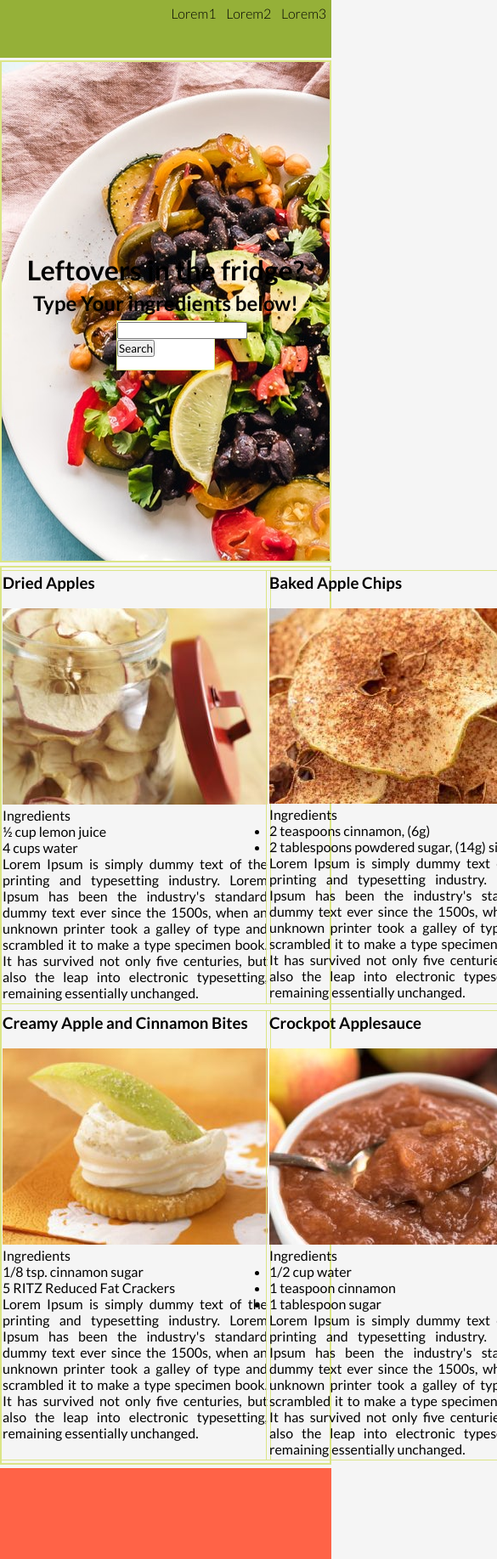
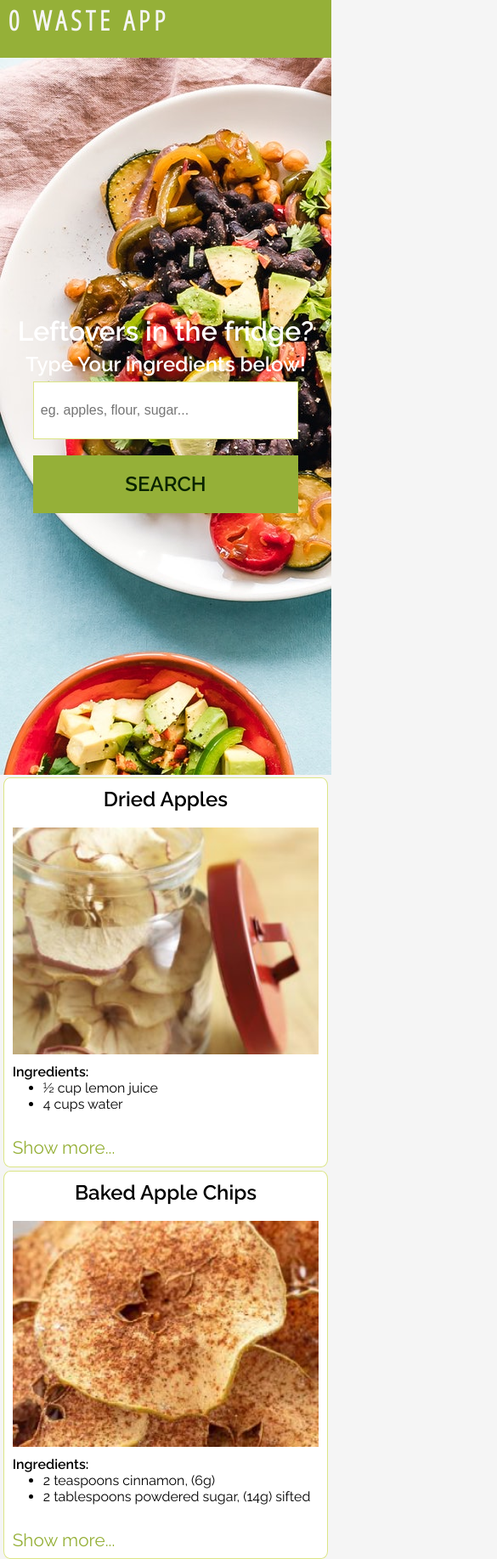
Before and after one commit to PaulinaBodio/0-WASTE-WEB-APP, a website built with webpack: page for style/index-test.html in a window 390 px wide. Shown: the top 1835 px of the page at 85% size, 585 px wide, since content can reach past the window. Built offline with nearby package versions, Linux system fonts and the light colour scheme.

Commit message:
Some style changes
Style changes: RWD added, way of displaying recipes changed, 'read more' option added.

```diff
--- a/for style/index-test.html
+++ b/for style/index-test.html
@@ -8,50 +8,48 @@
     <meta name="viewport" content="width=device-width, initial-scale=1.0">
     <meta http-equiv="X-UA-Compatible" content="ie=edge">
     <title>0 WASTE WEB APP</title>
-    <link rel="stylesheet" href="style.css">
-    <link href="https://fonts.googleapis.com/css?family=Lato:300,400,700&display=swap" rel="stylesheet">
+    <link rel="stylesheet" href="../src/css/style.css">
+    <link href="https://fonts.googleapis.com/css?family=Raleway:300,400,600&display=swap" rel="stylesheet">
+    <link href="https://fonts.googleapis.com/css?family=Open+Sans+Condensed:300&display=swap" rel="stylesheet">
+    <script src="script.js" defer></script>
+
+
     <script src="./dist/bundle.js" defer></script>
 
 </head>
 
 <body>
     <div class="container">
-        <nav>
-            <ul>
-                <li id="lorem1">Lorem1</li>
-                <li>Lorem2</li>
-                <li>Lorem3</li>
-            </ul>
-        </nav>
+        <div class= "top-bar">
+            <h2>0 WASTE APP</h2>
+        </div>
         <main>
             <h1>Leftovers in the fridge?</h1>
             <h2>Type Your ingredients below!</h2>
-            <div class="search-bar">
-                <input type="text">
-                <button id="search">Search </button>
-
-            </div>
+                <input class = "search-bar" type="text" placeholder = "eg. apples, flour, sugar...">
+                <button id="search">SEARCH</button>
         </main>
         <div class="recipes-banner">
             <div class="recipe">
                 <h3>Dried Apples</h3> <br>
                 <img src="./img-test/936707-312x231.jpg" alt="">
                 <div class="recipe-ingredients ingr-936707">
-                    <ul> Ingredients
+                    <ul> Ingredients:
 
                         <li>½ cup lemon juice</li>
                         <li>4 cups water</li>
 
                     </ul>
                 </div>
-                <div class="recipe-information 936707">Lorem Ipsum is simply dummy text of the printing and typesetting industry. Lorem Ipsum has been the industry's standard dummy text ever since the 1500s, when an unknown printer took a galley of type and scrambled it to make a type specimen book. It has survived not only five centuries, but also the leap into electronic typesetting, remaining essentially unchanged. </div>
+                <p class="show-more">Show more...</p>
+                <!--<div class = "description" class="recipe-information 936707">Lorem Ipsum is simply dummy text of the printing and typesetting industry. Lorem Ipsum has been the industry's standard dummy text ever since the 1500s, when an unknown printer took a galley of type and scrambled it to make a type specimen book. It has survived not only five centuries, but also the leap into electronic typesetting, remaining essentially unchanged. </div>-->
             </div>
 
             <div class="recipe">
                 <h3>Baked Apple Chips</h3> <br>
                 <img src="./img-test/1065724-312x231.jpg" alt="">
                 <div class="recipe-ingredients ingr-1065724">
-                    <ul> Ingredients
+                    <ul> Ingredients:
 
                         <li>2 teaspoons cinnamon, (6g)</li>
 
@@ -59,14 +57,16 @@
 
                     </ul>
                 </div>
-                <div class="recipe-information 1065724">Lorem Ipsum is simply dummy text of the printing and typesetting industry. Lorem Ipsum has been the industry's standard dummy text ever since the 1500s, when an unknown printer took a galley of type and scrambled it to make a type specimen book. It has survived not only five centuries, but also the leap into electronic typesetting, remaining essentially unchanged. </div>
+                <p class="show-more">Show more...</p>
+
+                <!--<div class = "description" class="recipe-information 1065724">Lorem Ipsum is simply dummy text of the printing and typesetting industry. Lorem Ipsum has been the industry's standard dummy text ever since the 1500s, when an unknown printer took a galley of type and scrambled it to make a type specimen book. It has survived not only five centuries, but also the leap into electronic typesetting, remaining essentially unchanged. </div>-->
             </div>
 
             <div class="recipe">
                 <h3>2 Ingredient Instant Pot Applesauce</h3> <br>
                 <img src="./img-test/933310-312x231.jpg" alt="">
                 <div class="recipe-ingredients ingr-933310">
-                    <ul> Ingredients
+                    <ul> Ingredients:
 
                         <li>Sugar if needed, up to 3 tablespoons</li>
 
@@ -74,14 +74,16 @@
 
                     </ul>
                 </div>
-                <div class="recipe-information 933310"> Lorem Ipsum is simply dummy text of the printing and typesetting industry. Lorem Ipsum has been the industry's standard dummy text ever since the 1500s, when an unknown printer took a galley of type and scrambled it to make a type specimen book. It has survived not only five centuries, but also the leap into electronic typesetting, remaining essentially unchanged.</div>
+                <p class="show-more">Show more...</p>
+
+                <!--<div class = "description" class="recipe-information 933310"> Lorem Ipsum is simply dummy text of the printing and typesetting industry. Lorem Ipsum has been the industry's standard dummy text ever since the 1500s, when an unknown printer took a galley of type and scrambled it to make a type specimen book. It has survived not only five centuries, but also the leap into electronic typesetting, remaining essentially unchanged.</div>-->
             </div>
 
             <div class="recipe">
                 <h3> Creamy Apple and Cinnamon Bites</h3> <br>
                 <img src="./img-test/273480-312x231.jpg" alt="">
                 <div class="recipe-ingredients ingr-273480">
-                    <ul> Ingredients
+                    <ul> Ingredients:
 
                         <li>1/8 tsp. cinnamon sugar</li>
 
@@ -89,14 +91,16 @@
 
                     </ul>
                 </div>
-                <div class="recipe-information 273480">Lorem Ipsum is simply dummy text of the printing and typesetting industry. Lorem Ipsum has been the industry's standard dummy text ever since the 1500s, when an unknown printer took a galley of type and scrambled it to make a type specimen book. It has survived not only five centuries, but also the leap into electronic typesetting, remaining essentially unchanged. </div>
+                <p class="show-more">Show more...</p>
+
+                <!--<div class = "description" class="recipe-information 273480">Lorem ipsum dolor sit amet consectetur adipisicing elit. Hic earum unde, quia aut non consequuntur accusantium nam. Consequatur facere consequuntur officiis commodi. Voluptatem animi quidem eos molestias placeat natus consequuntur! </div>-->
             </div>
 
             <div class="recipe">
                 <h3> Crockpot Applesauce</h3> <br>
                 <img src="./img-test/1127638-312x231.jpg" alt="">
                 <div class="recipe-ingredients ingr-1127638">
-                    <ul> Ingredients
+                    <ul> Ingredients:
 
                         <li>1/2 cup water</li>
 
@@ -106,11 +110,14 @@
 
                     </ul>
                 </div>
-                <div class="recipe-information 1127638"> Lorem Ipsum is simply dummy text of the printing and typesetting industry. Lorem Ipsum has been the industry's standard dummy text ever since the 1500s, when an unknown printer took a galley of type and scrambled it to make a type specimen book. It has survived not only five centuries, but also the leap into electronic typesetting, remaining essentially unchanged.</div>
+                <p class="show-more">Show more...</p>
+                <!--<div class = "description" class="recipe-information 1127638"> Lorem ipsum dolor sit amet consectetur adipisicing elit. Voluptatem harum perferendis illo corrupti nemo adipisci repellat? Earum veritatis culpa delectus molestiae, dicta distinctio ea blanditiis laboriosam placeat. Exercitationem, aperiam quasi?</div>-->
             </div>
+
+
         </div>
         <footer>
-
+            <p>all rights reserved</p>
         </footer>
     </div>
 
--- a/src/css/style.css
+++ b/src/css/style.css
@@ -2,19 +2,22 @@
     margin: 0;
     padding: 0;
     box-sizing: border-box;
-    font-family: 'Lato', sans-serif;
-
 }
 
 :root {
+    --dark-green: #0a2401;
     --green: #95b038;
     --lime-green: #dbe586;
-
+    --cheese-yellow: #e8a000;
+    --yellow: #ffd643;
+    --main-font: 'Raleway', sans-serif;
 }
 
 
 body {
     background-color: whitesmoke;
+    font-family: var(--main-font);
+
 }
 
 .container {
@@ -24,34 +27,32 @@ body {
 }
 
 
-nav {
+.top-bar {
     width: 100%;
     height: 8vh;
     font-weight: 300;
     background-color: var(--green);
+    font-family: 'Open Sans Condensed', sans-serif;
+    color: whitesmoke;
+    letter-spacing: 5px;
 }
 
-nav ul {
-    list-style: none;
-    display: flex;
-    justify-content: flex-end;
-}
-
-nav ul li {
-    margin: 1.5%;
+.top-bar h2 {
+    padding: .5%;
+    margin-left: 2%;
+    font-size: 2rem;
 }
 
 main {
     width: 100vw;
     height: 70vh;
-    border: 2px solid var(--lime-green);
-    margin-top: 1%;
     display: flex;
     flex-direction: column;
     align-items: center;
     justify-content: center;
     background: url('/src/img/bg.jpg') no-repeat fixed;
     background-position: cover;
+    color: var(--dark-green);
 }
 
 main h2 {
@@ -61,34 +62,93 @@ main h2 {
 .search-bar {
     width: 30%;
     height: 10%;
+    padding: 2%;
+    font-size: 1rem;
     border: 1px solid var(--lime-green);
     background-color: white;
 }
 
+#search {
+    width: 30%;
+    height: 10%;
+    margin: 1%;
+    background-color: var(--green);
+    font-family: var(--main-font);
+    font-size: 1rem;
+    font-weight: 600;
+    border: none;
+    color: var(--dark-green);
+    transition: .5s;
+}
+
+#search:hover {
+    background-color: var(--lime-green);
+}
+
 .recipes-banner {
     width: 100vw;
-    /* height: 70vh; */
-    border: 2px solid var(--lime-green);
-    margin-top: 1%;
-    display: grid;
-    /* flex-direction: row; */
-    /* flex-wrap: block; */
-    grid-template-columns: 1fr 1fr 1fr;
+    margin-top: .5%;
+    display: flex;
+    flex-direction: row;
+    flex-wrap: wrap;
     justify-items: center;
+    align-items: center;
 }
 
 .recipe {
-    /* width: max-content;  */
-    margin: 1%;
-    padding: 1% ;
+    width: 32%;
+    margin: .5%;
+    padding: 2.5% ;
     border: 1px solid var(--lime-green);
+    border-radius: 2%;
     display:block;
+    background-color: white;
+    overflow: hidden;
+}
+
+.recipe h3 {
+    text-align: center;
+    justify-self: center;
+    font-size: 1.5rem;
+}
+
+.recipe img {
+    width: 100%;
+    margin-bottom: 2%;
+}
+
+.recipe ul {
+    font-weight: 600;
+}
+
+.recipe li {
+    margin-left: 10%;
+    font-weight: 400;
+}
+
+.recipe p {
+    text-decoration: none;
+    color: var(--green);
+    font-size: 1.3rem;
+    padding-top: 8%;
+    display: block;
+    transition: .5s;
+}
+
+.recipe p:hover {
+    cursor: pointer;
+    color: var(--dark-green);
+}
 
 
-}
 .recipe-information
 {
     max-width:100%;
+    text-align: justify;
+}
+
+.descrption {
+    margin: 1%;
     text-align: justify;
 }
 
@@ -96,6 +156,90 @@ footer {
     width: 100vw;
     height: 20vh;
     margin-top: 1%;
-    background-color: tomato;
+    background-color: var(--lime-green);
+    text-align: center;
+}
+
+footer p {
+    margin: 4%;
+    color: var(--dark-green);
+}
+
+
+@media only screen and (min-width: 641px) and (max-width: 1024px) {
+    main {
+        height: 100vh;
+        color: white;
+    }
+
+    main h2 {
+        margin: 5%;
+    }
+
+    .search-bar {
+        width: 80%;
+        height: 8%;
+    }
+
+    #search {
+        width: 80%;
+        height: 8%;
+        margin-top: 5%;
+        font-size: 1.5rem;
+    }
+
+    .recipe {
+        width: 45%;
+    }
+}
+
+@media only screen and (max-width: 640px) {
+
+    main {
+        height: 100vh;
+        color: white;
+    }
+
+    .search-bar {
+        width: 80%;
+        height: 8%;
+        padding: 2%;
+    }
+
+    #search {
+        width: 80%;
+        height: 8%;
+        margin-top: 5%;
+        font-size: 1.5rem;
+    }
+
+    .recipes-banner {
+        flex-direction: column;
+    }
+
+    .recipe {
+        width: 98%;
+    }
 
 }
+
+
+
+/*custom scroll-bar*/
+
+::-webkit-scrollbar {
+    width: 10px;
+}
+
+::-webkit-scrollbar-track {
+    box-shadow: inset 0 0 5px whitesmoke;
+    border-radius: 10px;
+}
+::-webkit-scrollbar-thumb {
+    background: var(--yellow);
+    border-radius: 10px;
+}
+
+::-webkit-scrollbar-thumb:hover {
+    background: var(--cheese-yellow);
+}
```
Also changed, not shown: for style/script.js (added, +10 -0 lines).
